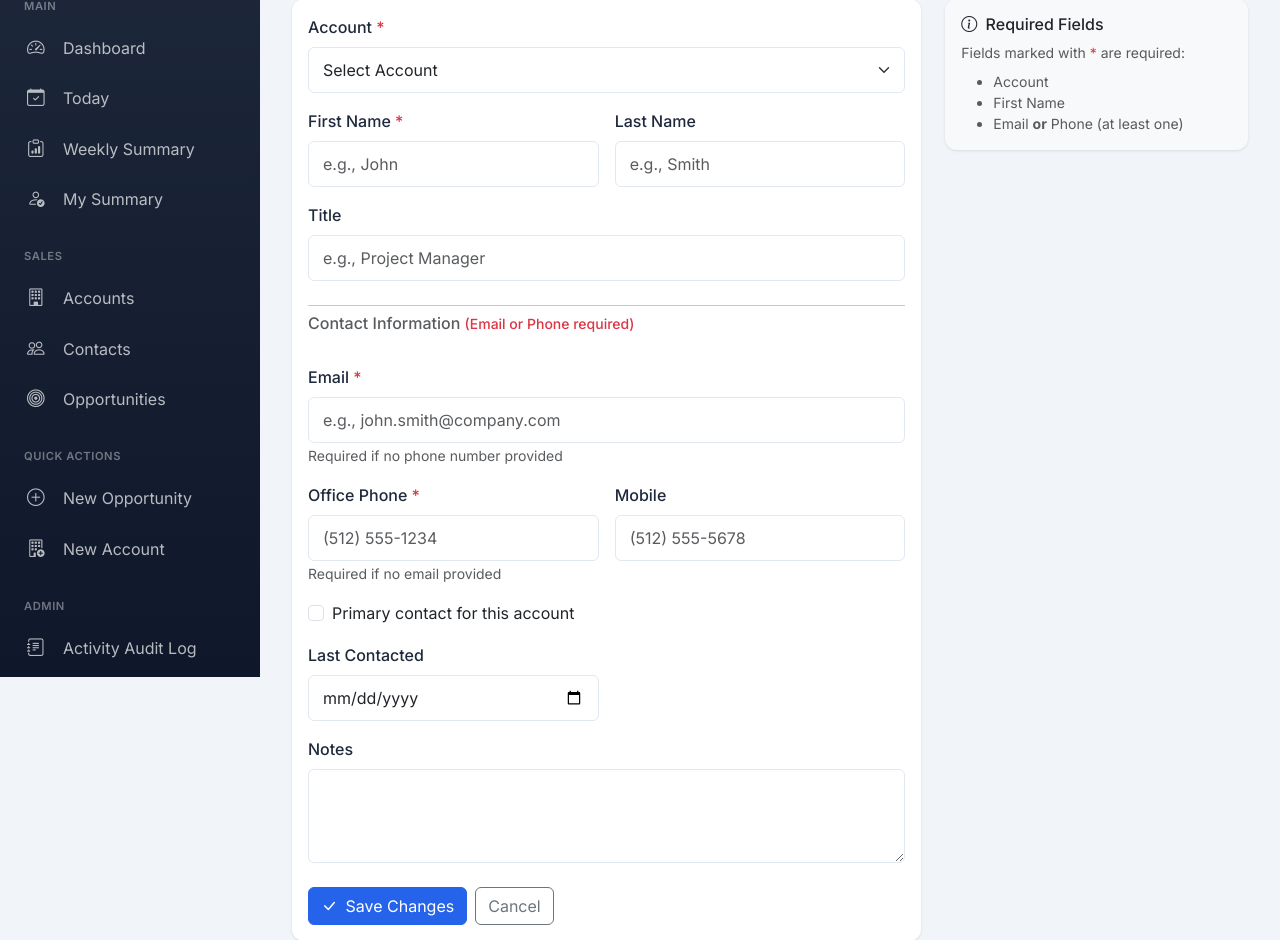
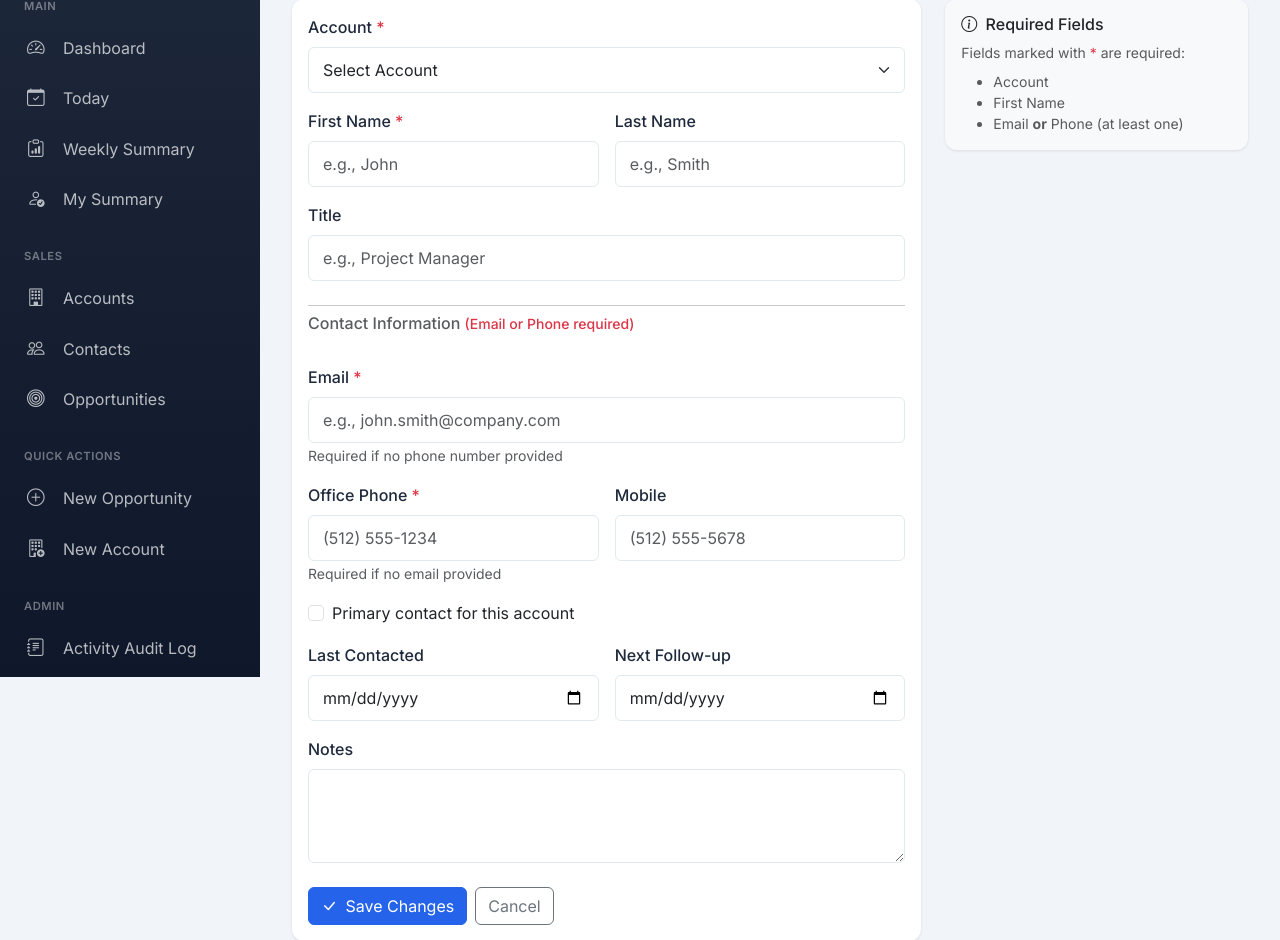
Before and after one commit to HeartlessTime/triumph-os, a Python web app: template app/templates/contacts/form.html in a window 1280 px wide. Shown: the part 123-1063 px from the top of the page. Run offline with Jinja, Linux system fonts and the light colour scheme; the template is opened without the code that fills it, so the values that code supplies are empty; some libraries are stand-ins or nearby versions.

Commit message:
Allow manual edit and clearing of contact next_followup date

```diff
--- a/app/templates/contacts/form.html
+++ b/app/templates/contacts/form.html
@@ -118,6 +118,11 @@
                                 <input type="date" class="form-control" id="last_contacted" name="last_contacted"
                                     value="{{ contact.last_contacted.strftime('%Y-%m-%d') if contact and contact.last_contacted else '' }}">
                             </div>
+                            <div class="col-md-6">
+                                <label for="next_followup" class="form-label">Next Follow-up</label>
+                                <input type="date" class="form-control" id="next_followup" name="next_followup"
+                                    value="{{ contact.next_followup.strftime('%Y-%m-%d') if contact and contact.next_followup else '' }}">
+                            </div>
                             {% endif %}
 
                             <div class="col-12">
```
Also changed, not shown: app/routes/contacts.py (+6 -1 lines).
